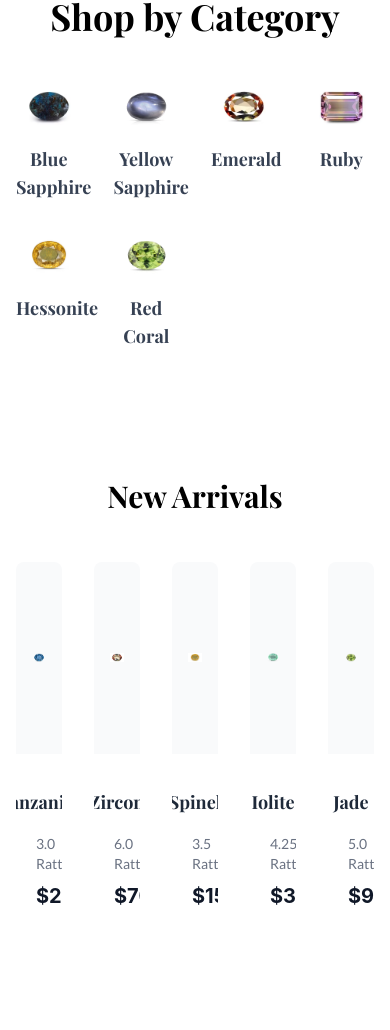
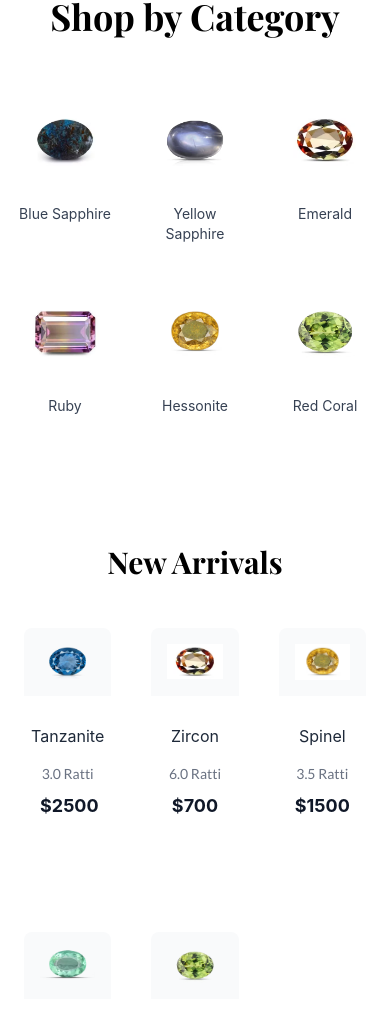
Before and after one commit to nitin-175/DiziFrontend, a React (Vite) app: page /category/gemstones in a window 390 px wide. Shown: the part 529-1559 px from the top of the page. Built offline with nearby package versions, Linux system fonts and the light colour scheme.

Commit message:
made a little responsive to gemstone page

```diff
--- a/src/components/GemstoneCategory.jsx
+++ b/src/components/GemstoneCategory.jsx
@@ -91,25 +91,36 @@ const newArrivals = [...astrologicalStones].reverse(); // Just re-using for demo
 // --- REUSABLE COMPONENTS ---
 
 const ProductCard = ({ gem }) => (
-    <div className="bg-white rounded-lg overflow-hidden group text-center transition-all duration-300 hover:shadow-2xl hover:-translate-y-2 flex flex-col">
-        <div className="relative bg-gray-50 p-4 flex justify-center items-center">
+    <div className="bg-white rounded-lg overflow-hidden group text-center transition-all duration-300 hover:shadow-2xl hover:-translate-y-2 flex flex-col mx-2 md:mx-4 w-auto">
+        {/* Image */}
+        <div className="relative bg-gray-50 p-4 flex justify-center items-center h-auto sm:h-48">
             <img
                 src={gem.image}
                 alt={gem.name}
-                className="w-auto max-w-full h-40 object-contain transition-transform duration-300 group-hover:scale-105"
+                className="max-h-full max-w-full object-contain transition-transform duration-300 group-hover:scale-105"
             />
         </div>
-        <div className="p-5 flex flex-col flex-grow">
-            <div className="flex-grow mb-4">
-                <h3 className="text-lg font-serif text-gray-800 group-hover:text-yellow-600 min-h-[56px] flex items-center justify-center">{gem.name}</h3>
+
+        {/* Content */}
+        <div className="p-4 flex flex-col flex-grow">
+            <div className="flex-grow">
+                <h3 className="text-base sm:text-lg font-sans text-gray-800 group-hover:text-yellow-600 min-h-[48px] flex items-center justify-center text-center">
+                    {gem.name}
+                </h3>
                 <p className="text-gray-500 text-sm mt-1">{gem.carat} Ratti</p>
-                <p className="text-xl font-bold font-sans text-gray-900 mt-2">${gem.price}</p>
+                <p className="text-lg sm:text-xl font-bold font-sans text-gray-900 mt-2">
+                    ${gem.price}
+                </p>
             </div>
-            <button className="
-        w-full mt-auto bg-yellow-50 text-yellow-700 font-bold py-2.5 rounded-md text-sm
+
+            {/* CTA */}
+            <button
+                className="
+          w-full mt-3 bg-yellow-50 text-yellow-700 font-semibold py-2.5 rounded-md text-sm
           opacity-0 group-hover:opacity-100 transform translate-y-2 group-hover:translate-y-0
           transition-all duration-300 hover:bg-yellow-400 hover:text-black
-      ">
+        "
+            >
                 View Details
             </button>
         </div>
@@ -117,23 +128,44 @@ const ProductCard = ({ gem }) => (
 );
 
 
+
+
 const CategoryCard = ({ category }) => (
-    <div className="text-center group ">
-        <div className="rounded-lg overflow-hidden p-1 transition-all duration-300 group-hover:shadow-[0_0_25px_rgba(250,204,21,0.5),0_0_50px_rgba(250,204,21,0.3),0_0_100px_rgba(250,204,21,0.2)]">
-            <img src={category.image} alt={category.name} className="w-full h-auto object-contain rounded-md transition-transform duration-300 group-hover:scale-110" />
+    <div className="text-center group max-w-[140px] sm:max-w-[160px] md:max-w-[180px] mx-auto overflow-hidden">
+        <div className="rounded-xl overflow-hidden p-2 bg-white transition-all duration-300 group-hover:shadow-[0_0_20px_rgba(250,204,21,0.4),0_0_40px_rgba(250,204,21,0.25),0_0_80px_rgba(250,204,21,0.15)]">
+            {/* Fixed image container */}
+            <div className="w-full h-24 sm:h-28 md:h-32 flex items-center justify-center">
+                <img
+                    src={category.image}
+                    alt={category.name}
+                    className="h-full w-auto object-contain transition-transform duration-300 group-hover:scale-105"
+                />
             </div>
-        <h3 className="mt-4 text-lg font-serif text-gray-700 group-hover:text-yellow-600 transition-colors">{category.name}</h3>
+        </div>
+        <p className="mt-2 sm:mt-3 md:mt-4 text-sm sm:text-base md:text-lg lg:text-xl font-sans text-gray-700 group-hover:text-yellow-600 transition-colors text-center break-words">
+            {category.name}
+        </p>
     </div>
 );
 
+
+
+
 const SimpleProductCard = ({ gem }) => (
-    <div className="text-center group ml-7 mr-7">
+  <div className="text-center group mx-4 sm:mx-6 md:mx-7 transition-transform duration-300 hover:scale-105">
     <div className="rounded-lg overflow-hidden p-1 ">
-            <img src={gem.image.replace()} alt={gem.name} className="w-full h-auto object-contain aspect-square rounded-md transition-transform duration-300 group-hover:scale-105" />
+      <img
+        src={gem.image}
+        alt={gem.name}
+        className="w-auto h-auto object-contain aspect-square rounded-md transition-transform duration-300 group-hover:scale-105"
+      />
     </div>
-        <h3 className="mt-4 text-xl font-bold font-sans text-grey transition-colors min-h-[48px] flex items-center justify-center">{gem.name}</h3>
+    <h3 className="mt-3 sm:mt-4 text-base sm:text-lg md:text-xl font-bold font-sans transition-all duration-300 group-hover:text-yellow-600 group-hover:text-2xl min-h-[48px] flex items-center justify-center text-center">
+      {gem.name}
+    </h3>
   </div>
 );
+
 
 
 
@@ -222,7 +254,7 @@ export default function GemstoneCategory() {
                     <section className="py-16 bg-white">
                         <div className="container mx-auto px-4 sm:px-6 lg:px-8">
                             <h2 className="text-4xl font-serif font-bold text-center text-balck mb-12">Shop by Category</h2>
-                            <div className="grid grid-cols-4 sm:grid-cols-4 lg:grid-cols-6 gap-8 text-black">
+                            <div className="grid grid-cols-3 sm:grid-cols-3 md:grid-cols-4 lg:grid-cols-6 gap-8 text-black">
                                 {gemstoneCategories.map(category => <CategoryCard key={category.name} category={category} />)}
                             </div>
                         </div>
@@ -235,29 +267,35 @@ export default function GemstoneCategory() {
 
                     {/* New Arrivals Section */}
                     <section className="py-16">
-                        <div className="container mx-auto px-4 sm:px-6 lg:px-8">
-                            <h2 className="text-3xl font-serif font-bold text-center text-black mb-12">New Arrivals</h2>
-                            <div className="grid grid-cols-5 sm:grid-cols-5 gap-8 ">
-                                {newArrivals.slice(0, 5).map(gem => <ProductCard key={gem.id} gem={gem} />)}
+                        <div className="container mx-auto px-4">
+                            <h2 className="text-3xl font-serif font-bold text-center text-black mb-12">
+                                New Arrivals
+                            </h2>
+                            <div className="grid grid-cols-3 sm:grid-cols-3 md:grid-cols-4 lg:grid-cols-6 gap-6">
+                                {newArrivals.slice(0, 5).map((gem) => (
+                                    <ProductCard key={gem.id} gem={gem} />
+                                ))}
                             </div>
                         </div>
                     </section>
 
 
 
+
                     {/* Astrological Gemstones Section */}
-                    <section className="relative py-16">
-                        <div className="relative z-20 container mx-auto px-4 sm:px-6 lg:px-8 text-black ">
-                            <h2 className="text-4xl font-serif font-bold text-center text-black mb-12">
+                    <section className="relative py-16 px-4  md:mx-19 lg:px-8">
+  <div className="relative z-20 container mx-auto text-black">
+    <h2 className="text-4xl font-serif font-bold text-center mb-12">
       Astrological Gemstones
     </h2>
-                            <div className="grid grid-cols-5 sm:grid-cols-5 gap-8 text-black">
-                                {astrologicalStones.map(gem => (
+    <div className="grid grid-cols-3 sm:grid-cols-3 md:grid-cols-4 lg:grid-cols-6 gap-4 md:gap-6 text-grey-800">
+      {astrologicalStones.map((gem) => (
         <SimpleProductCard key={gem.id} gem={gem} />
       ))}
     </div>
   </div>
 </section>
+
 
 
                     {/* Featured Gemstones Section */}
```
Lines whose indentation alone changed are shown as unchanged.
